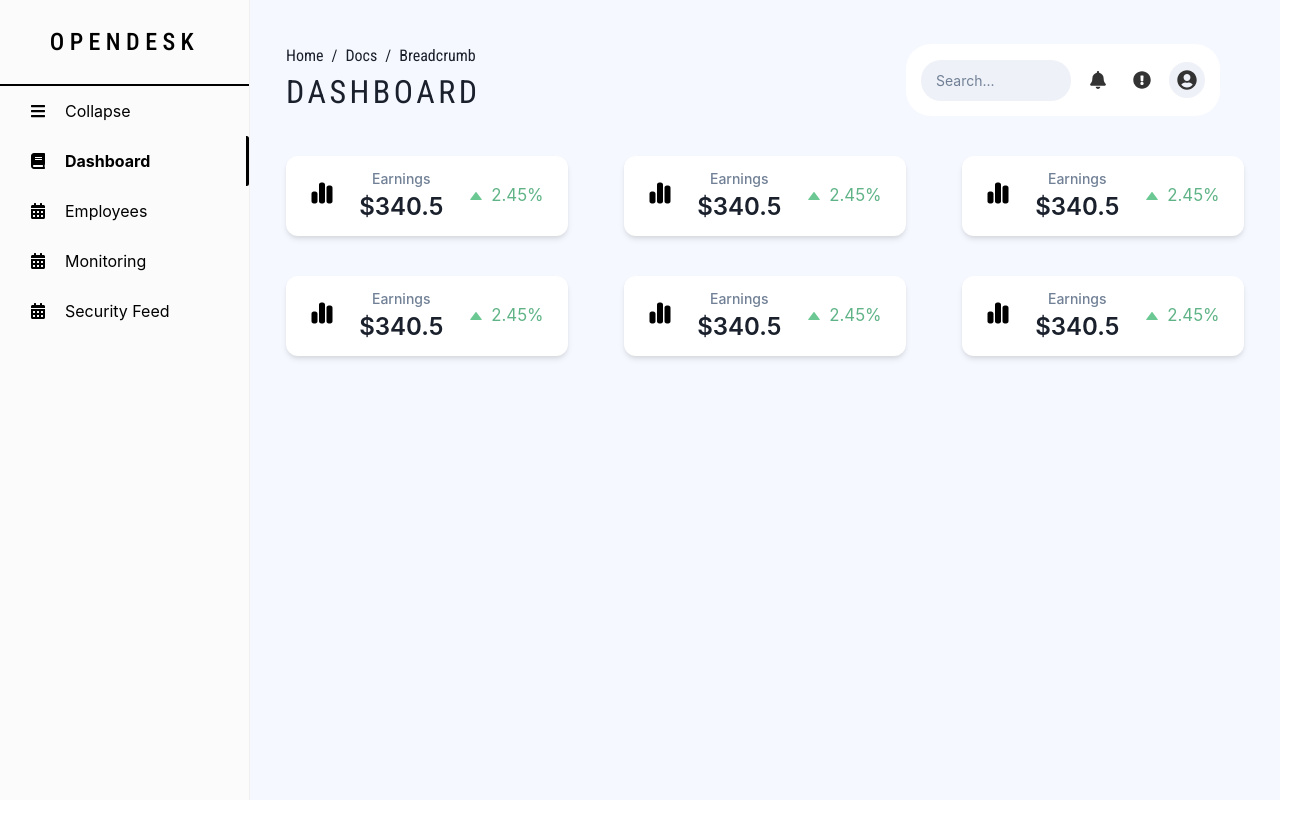
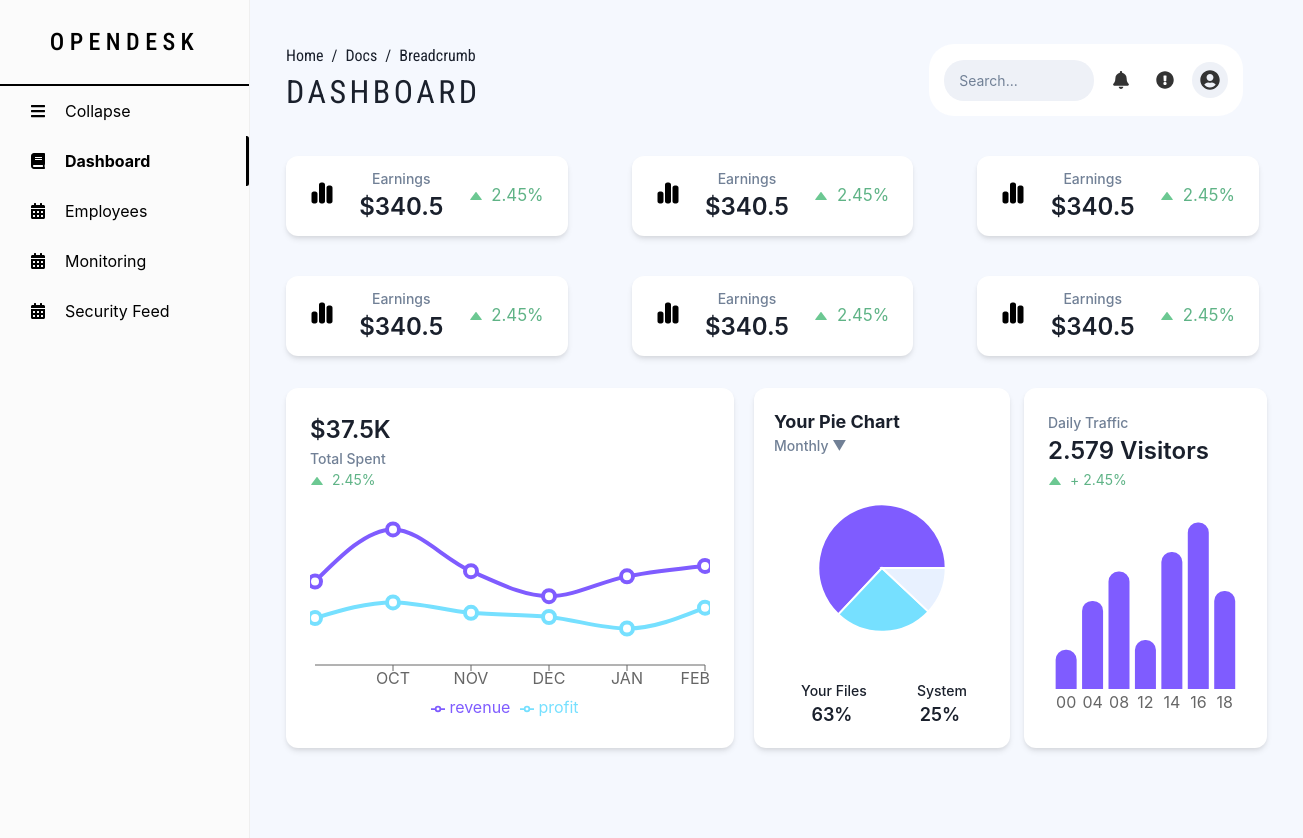
Before and after one commit to MoonLightDotExe/opendesk, a React (Vite) app in the folder frontend/: page /dashboard in a window 1280 px wide. Shown: the top 838 px of the page, 1303 px wide, since content can reach past the window. Before the commit the page ends 800 px from the top, so only its background shows below. Built offline with nearby package versions, Linux system fonts and the light colour scheme.

Commit message:
Dashboard Charts added #2

```diff
--- a/frontend/package.json
+++ b/frontend/package.json
@@ -20,7 +20,8 @@
     "react-icons": "^5.5.0",
     "react-paginate": "^8.3.0",
     "react-pro-sidebar": "^1.1.0",
-    "react-router-dom": "^7.3.0"
+    "react-router-dom": "^7.3.0",
+    "recharts": "^2.15.1"
   },
   "devDependencies": {
     "@eslint/js": "^9.21.0",
--- a/frontend/src/components/Dashboard/Dashboard.css
+++ b/frontend/src/components/Dashboard/Dashboard.css
@@ -1,12 +1,12 @@
 .dashboard-container {
   display: flex;
-  height: 100vh;
+  height: 100%;
 }
 
 .sidebar {
   background: #fff;
   color: #000;
-  height: 100vh;
+  height: 200vh;
   min-width: 250px;
   transition: all 0.3s ease;
 }
@@ -154,3 +154,43 @@
 .dashboard-stat-val {
   width: 15vw;
 }
+
+.grid-item--lineChart-stat {
+  align-self: flex-start;
+  padding: 1rem;
+  width: 10rem;
+}
+
+.custom-tooltip {
+  display: flex;
+  flex-direction: column;
+  justify-content: center;
+  align-items: center;
+  border: 2px solid black;
+  border-radius: 12px;
+}
+
+.tooltip-label {
+  background-color: #161616e9;
+  width: 100%;
+  text-align: center;
+  border-top-left-radius: 10px;
+  border-top-right-radius: 10px;
+  padding: 0.5rem;
+  color: #fff;
+}
+
+.tooltip-item-1,
+.tooltip-item-2 {
+  background-color: #4b4b4bd1;
+  width: 100%;
+  text-align: center;
+  border: 0;
+  color: #fff;
+  padding: 0.5rem;
+}
+
+.tooltip-item-2 {
+  border-bottom-left-radius: 10px;
+  border-bottom-right-radius: 10px;
+}
--- a/frontend/src/components/Dashboard/Dashboard.jsx
+++ b/frontend/src/components/Dashboard/Dashboard.jsx
@@ -1,10 +1,9 @@
 import React, { useState } from 'react'
 import { Sidebar, Menu, MenuItem } from 'react-pro-sidebar'
 import {
-  FaChartPie,
+  FaBars,
+  FaBook,
   FaCalendarAlt,
-  FaBook,
-  FaBars,
   FaBell,
   FaExclamationCircle,
   FaUserCircle,
@@ -24,8 +23,112 @@ import {
   BreadcrumbItem,
   BreadcrumbLink,
 } from '@chakra-ui/react'
+import {
+  LineChart,
+  Line,
+  XAxis,
+  Tooltip,
+  ResponsiveContainer,
+  Legend,
+  PieChart,
+  Pie,
+  Cell,
+  BarChart,
+  Bar,
+  YAxis,
+} from 'recharts'
+import './Dashboard.css'
 
-import './Dashboard.css'
+const data = [
+  { name: 'SEP', revenue: 80, profit: 45 },
+  { name: 'OCT', revenue: 130, profit: 60 },
+  { name: 'NOV', revenue: 90, profit: 50 },
+  { name: 'DEC', revenue: 66, profit: 46 },
+  { name: 'JAN', revenue: 85, profit: 35 },
+  { name: 'FEB', revenue: 95, profit: 55 },
+]
+
+const pieData = [
+  { name: 'Your Files', value: 63, color: '#7f5cff' }, // Purple
+  { name: 'System', value: 25, color: '#76e0ff' }, // Light Blue
+  { name: 'Other', value: 12, color: '#e8f1ff' }, // Lightest Blue
+]
+
+const barData = [
+  { time: '00', visitors: 200 },
+  { time: '04', visitors: 450 },
+  { time: '08', visitors: 600 },
+  { time: '12', visitors: 250 },
+  { time: '14', visitors: 700 },
+  { time: '16', visitors: 850 },
+  { time: '18', visitors: 500 },
+]
+
+const CustomTooltip = ({ active, payload, label }) => {
+  if (active && payload && payload.length) {
+    return (
+      <div className='custom-tooltip'>
+        <p className='tooltip-label'>{label}</p>
+        <p className='tooltip-item-1'>
+          <span className='dot revenue-dot'></span> Revenue: {payload[0].value}
+        </p>
+        <p className='tooltip-item-2'>
+          <span className='dot profit-dot'></span> Profit: {payload[1].value}
+        </p>
+      </div>
+    )
+  }
+  return null
+}
+
+const CustomPieTooltip = ({ active, payload }) => {
+  if (active && payload && payload.length) {
+    return (
+      <div
+        style={{
+          backgroundColor: payload[0].payload.color,
+          color: '#fff',
+          padding: '8px 12px',
+          borderRadius: '6px',
+          fontSize: '14px',
+          fontWeight: 'bold',
+          boxShadow: '0px 4px 10px rgba(0, 0, 0, 0.15)',
+        }}
+      >
+        {payload[0].name}: {payload[0].value}%
+      </div>
+    )
+  }
+  return null
+}
+
+const CustomTooltipBar = ({ active, payload, label }) => {
+  if (active && payload && payload.length) {
+    return (
+      <Box
+        bg='white'
+        p={3}
+        borderRadius='md'
+        boxShadow='sm'
+        border='1px solid #ccc'
+      >
+        <Stat>
+          <StatLabel
+            color='gray.700'
+            fontWeight='bold'
+          >
+            {label}
+          </StatLabel>
+          <StatNumber color='purple.500'>
+            {payload[0].value} Visitors
+          </StatNumber>
+        </Stat>
+      </Box>
+    )
+  }
+
+  return null
+}
 
 function Dashboard() {
   const [collapsed, setCollapsed] = useState(false)
@@ -71,6 +174,7 @@ function Dashboard() {
           <MenuItem icon={<FaCalendarAlt />}>Security Feed</MenuItem>
         </Menu>
       </Sidebar>
+
       <div className='dashboard-content'>
         <div className='dashboard-nav'>
           <div className='dashboard-nav-breadcrumb'>
@@ -78,11 +182,9 @@ function Dashboard() {
               <BreadcrumbItem>
                 <BreadcrumbLink href='#'>Home</BreadcrumbLink>
               </BreadcrumbItem>
-
               <BreadcrumbItem>
                 <BreadcrumbLink href='#'>Docs</BreadcrumbLink>
               </BreadcrumbItem>
-
               <BreadcrumbItem isCurrentPage>
                 <BreadcrumbLink href='#'>Breadcrumb</BreadcrumbLink>
               </BreadcrumbItem>
@@ -109,6 +211,7 @@ function Dashboard() {
             </div>
           </div>
         </div>
+
         <div className='dashboard-cards'>
           <Grid
             templateColumns='repeat(3, 1fr)'
@@ -126,12 +229,11 @@ function Dashboard() {
               >
                 <Stat>
                   <Box
-                    padding={'.5rem'}
+                    padding='.5rem'
                     display='flex'
                     alignItems='center'
                     justifyContent='space-between'
                   >
-                    {/* Left: Icon */}
                     <Box className='dashboard-icon'>
                       <Icon
                         as={FaChartSimple}
@@ -140,8 +242,6 @@ function Dashboard() {
                         color='black'
                       />
                     </Box>
-
-                    {/* Middle: Title & Percentage Change */}
                     <Box
                       className='dashboard-stat-info'
                       textAlign='center'
@@ -152,25 +252,259 @@ function Dashboard() {
                       >
                         Earnings
                       </StatLabel>
-
                       <Box className='dashboard-stat-number'>
                         <StatNumber fontSize='1.5rem'>$340.5</StatNumber>
                       </Box>
                     </Box>
                     <StatHelpText
                       color='green.500'
-                      marginTop={'0.4rem'}
-                      fontSize={'1.05rem'}
+                      marginTop='0.4rem'
+                      fontSize='1.05rem'
                     >
                       <StatArrow type='increase' /> 2.45%
                     </StatHelpText>
-                    {/* Right: Number */}
                   </Box>
                 </Stat>
               </GridItem>
             ))}
           </Grid>
         </div>
+
+        {/* Line Chart Grid Item */}
+        <Grid
+          templateColumns='repeat(3, 1fr)'
+          gap={5}
+          p='1rem'
+          pt='2rem'
+        >
+          <GridItem
+            width='35vw'
+            height='45vh'
+            bg='white'
+            p={6}
+            boxShadow='md'
+            borderRadius='12px'
+            display='flex'
+            flexDirection='column'
+            justifyContent='center'
+            alignItems='center'
+          >
+            <Box
+              display='flex'
+              justifyContent='space-between'
+              width='100%'
+              mb={4}
+            >
+              <Stat>
+                <StatNumber fontSize='2xl'>$37.5K</StatNumber>
+                <StatLabel color='gray.500'>Total Spent</StatLabel>
+                <StatHelpText color='green.500'>
+                  <StatArrow type='increase' /> 2.45%
+                </StatHelpText>
+              </Stat>
+            </Box>
+
+            <ResponsiveContainer
+              width='100%'
+              height='100%'
+            >
+              <LineChart
+                width={500}
+                height={300}
+                data={data}
+              >
+                <XAxis dataKey='name' />
+                <Tooltip content={<CustomTooltip />} />
+                <Legend />
+                <Line
+                  type='monotone'
+                  dataKey='revenue'
+                  stroke='#7f5cff'
+                  strokeWidth={4}
+                  dot={{ r: 6 }}
+                  activeDot={{ r: 8 }}
+                />
+                <Line
+                  type='monotone'
+                  dataKey='profit'
+                  stroke='#76e0ff'
+                  strokeWidth={4}
+                  dot={{ r: 6 }}
+                  activeDot={{ r: 8 }}
+                />
+              </LineChart>
+            </ResponsiveContainer>
+          </GridItem>
+          <GridItem
+            width='20vw'
+            height='45vh'
+            bg='white'
+            p={5}
+            boxShadow='md'
+            borderRadius='12px'
+            display='flex'
+            flexDirection='column'
+            justifyContent='center'
+            alignItems='center'
+          >
+            <Box
+              display='flex'
+              justifyContent='space-between'
+              width='100%'
+              mb={4}
+            >
+              <Stat>
+                <StatLabel
+                  fontSize='lg'
+                  fontWeight='bold'
+                >
+                  Your Pie Chart
+                </StatLabel>
+
+                <StatLabel
+                  color='gray.500'
+                  fontSize='sm'
+                  cursor='pointer'
+                >
+                  Monthly ▼
+                </StatLabel>
+              </Stat>
+            </Box>
+
+            <ResponsiveContainer
+              width='90%'
+              height='60%'
+            >
+              <PieChart>
+                <Tooltip content={<CustomPieTooltip />} />
+                <Pie
+                  data={pieData}
+                  dataKey='value'
+                  nameKey='name'
+                  cx='50%'
+                  cy='50%'
+                  outerRadius='70%'
+                  fill='#7f5cff'
+                  stroke='white'
+                  strokeWidth={2}
+                >
+                  {pieData.map((entry, index) => (
+                    <Cell
+                      key={`cell-${index}`}
+                      fill={entry.color}
+                    />
+                  ))}
+                </Pie>
+              </PieChart>
+            </ResponsiveContainer>
+
+            <Box
+              display='flex'
+              justifyContent='space-around'
+              width='100%'
+              mt={4}
+            >
+              <Box textAlign='center'>
+                <Box
+                  display='flex'
+                  alignItems='center'
+                >
+                  <span
+                    className='dot'
+                    style={{ backgroundColor: '#7f5cff' }}
+                  ></span>
+                  <Stat>
+                    <StatLabel
+                      fontSize='sm'
+                      ml={1}
+                    >
+                      Your Files
+                    </StatLabel>
+                  </Stat>
+                </Box>
+                <Stat>
+                  <StatNumber fontSize='lg'>63%</StatNumber>
+                </Stat>
+              </Box>
+              <Box textAlign='center'>
+                <Box
+                  display='flex'
+                  alignItems='center'
+                >
+                  <span
+                    className='dot'
+                    style={{ backgroundColor: '#76e0ff' }}
+                  ></span>
+                  <Stat>
+                    <StatLabel
+                      fontSize='sm'
+                      ml={1}
+                    >
+                      System
+                    </StatLabel>
+                  </Stat>
+                </Box>
+                <Stat>
+                  <StatNumber fontSize='lg'>25%</StatNumber>
+                </Stat>
+              </Box>
+            </Box>
+          </GridItem>
+          <GridItem
+            width={'19vw'}
+            height='100%'
+            bg='white'
+            p={6}
+            marginLeft={-1.5}
+            // paddingLeft={}
+            boxShadow='md'
+            borderRadius='12px'
+            display='flex'
+            flexDirection='column'
+            justifyContent='center'
+            alignItems='center'
+          >
+            <Box
+              display='flex'
+              justifyContent='space-between'
+              width='100%'
+              // mb={4}
+            >
+              <Stat>
+                <StatLabel color='gray.500'>Daily Traffic</StatLabel>
+                <StatNumber fontSize='2xl'>2.579 Visitors</StatNumber>
+                <StatHelpText color='green.500'>
+                  <StatArrow type='increase' /> + 2.45%
+                </StatHelpText>
+              </Stat>
+            </Box>
+
+            <ResponsiveContainer
+              width='100%'
+              height='100%'
+            >
+              <BarChart data={barData}>
+                <XAxis
+                  dataKey='time'
+                  tickLine={false}
+                  axisLine={false}
+                />
+                <YAxis
+                  hide
+                  domain={[0, 'dataMax + 100']}
+                  tickLine={false}
+                  axisLine={false}
+                />
+                <Tooltip content={<CustomTooltipBar />} />
+                <Bar
+                  dataKey='visitors'
+                  fill='#7f5cff'
+                  radius={[10, 10, 0, 0]}
+                />
+              </BarChart>
+            </ResponsiveContainer>
+          </GridItem>
+        </Grid>
       </div>
     </div>
   )
```
Also changed, not shown: 1 other file (tests, documents, lock files or other folders).
